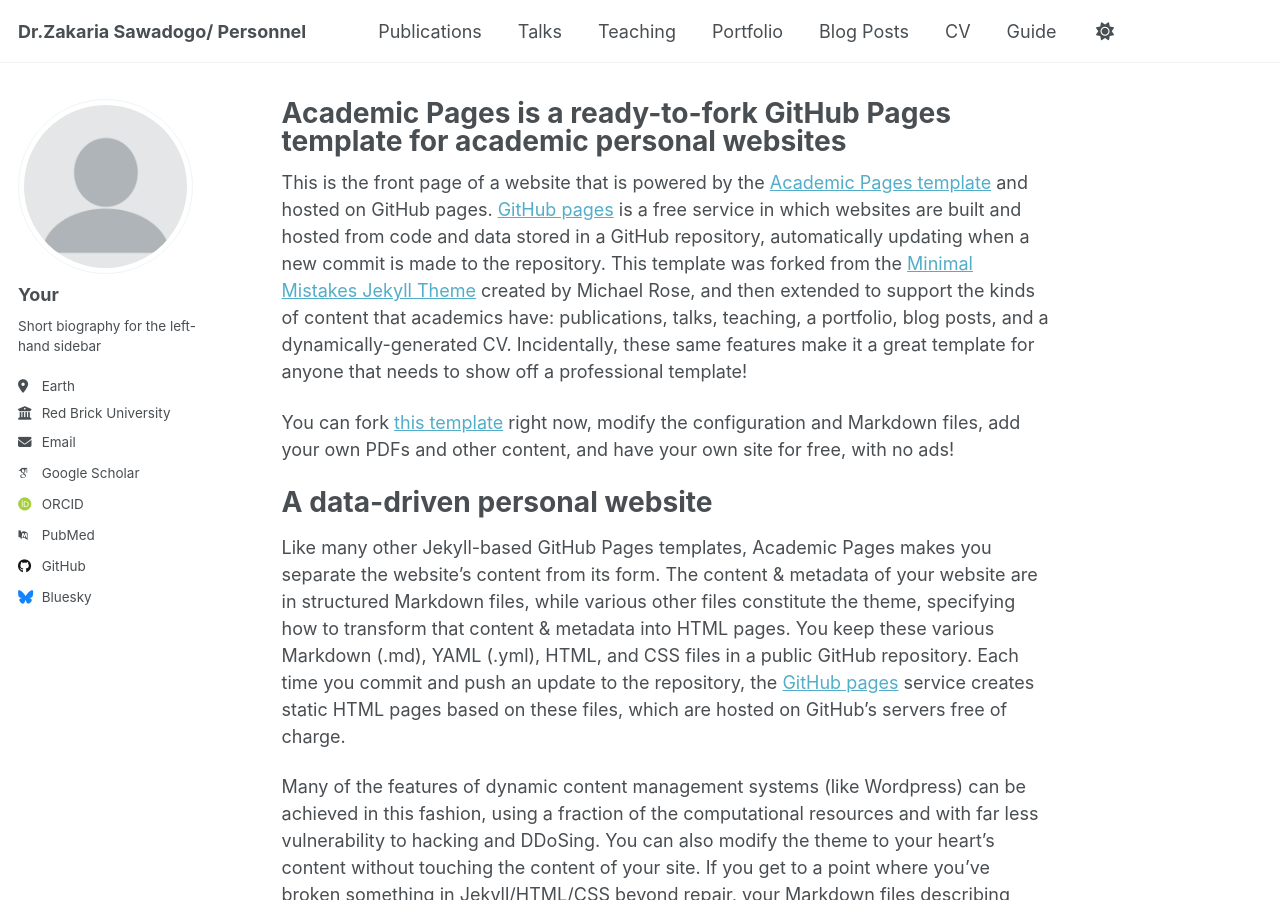
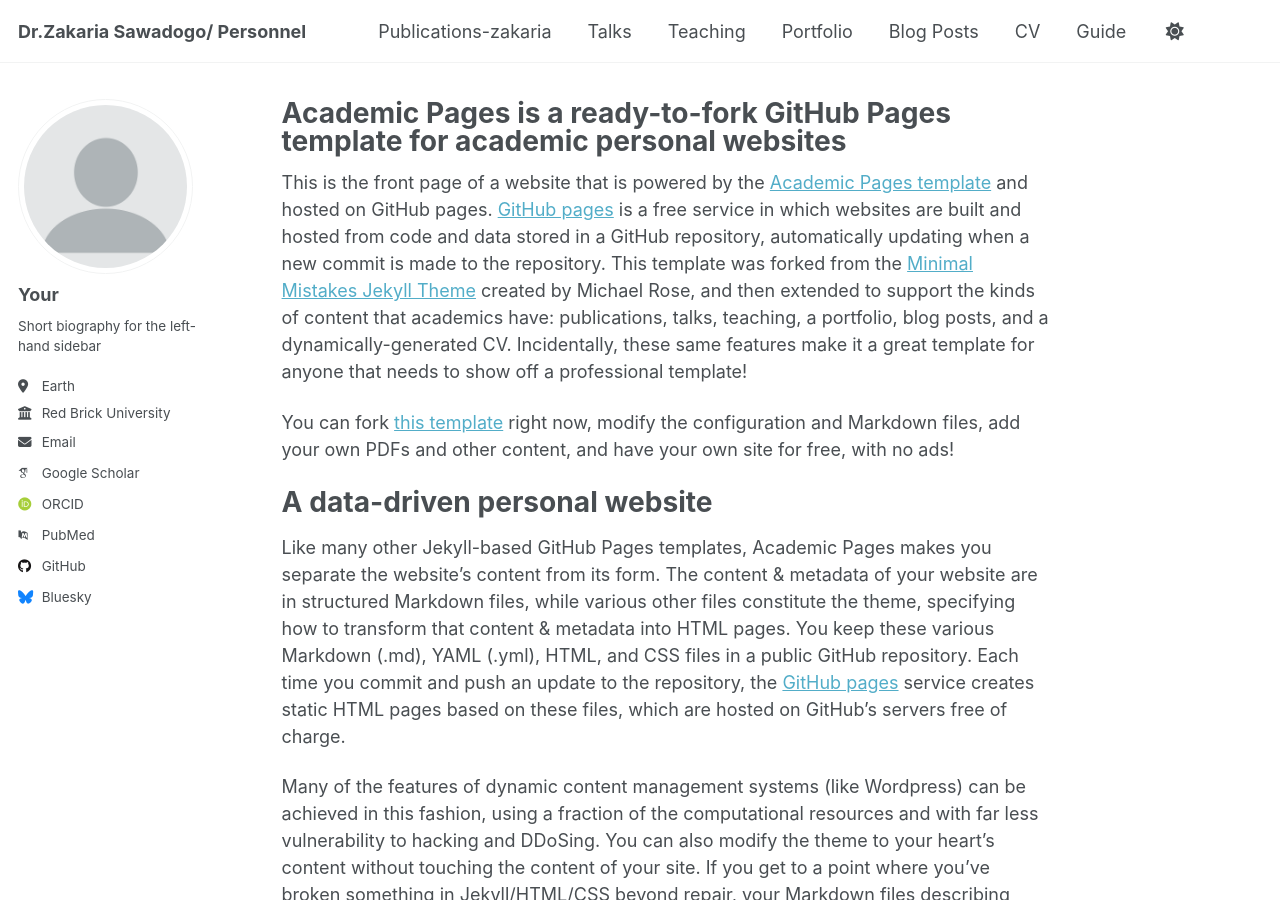
Before and after one commit to sawadogozakaria/-, a Jekyll site: the page built from _pages/about.md, in a window 1280 px wide and 900 px high. Built offline with Jekyll 4.4.1, drawn with Linux system fonts in a browser that asks for light colours; some web fonts are replaced; a script that is not in the unit is left out.

Commit message:
Update Publications link to Publications-zakaria

```diff
--- a/_data/navigation.yml
+++ b/_data/navigation.yml
@@ -8,8 +8,8 @@
 #      Markdown formatted page while the second is generated using JSON.
 
 main:
-  - title: "Publications"
-    url: /publications/
+  - title: "Publications-zakaria"
+    url: /publications-Zakaria/
 
   - title: "Talks"
     url: /talks/
```
